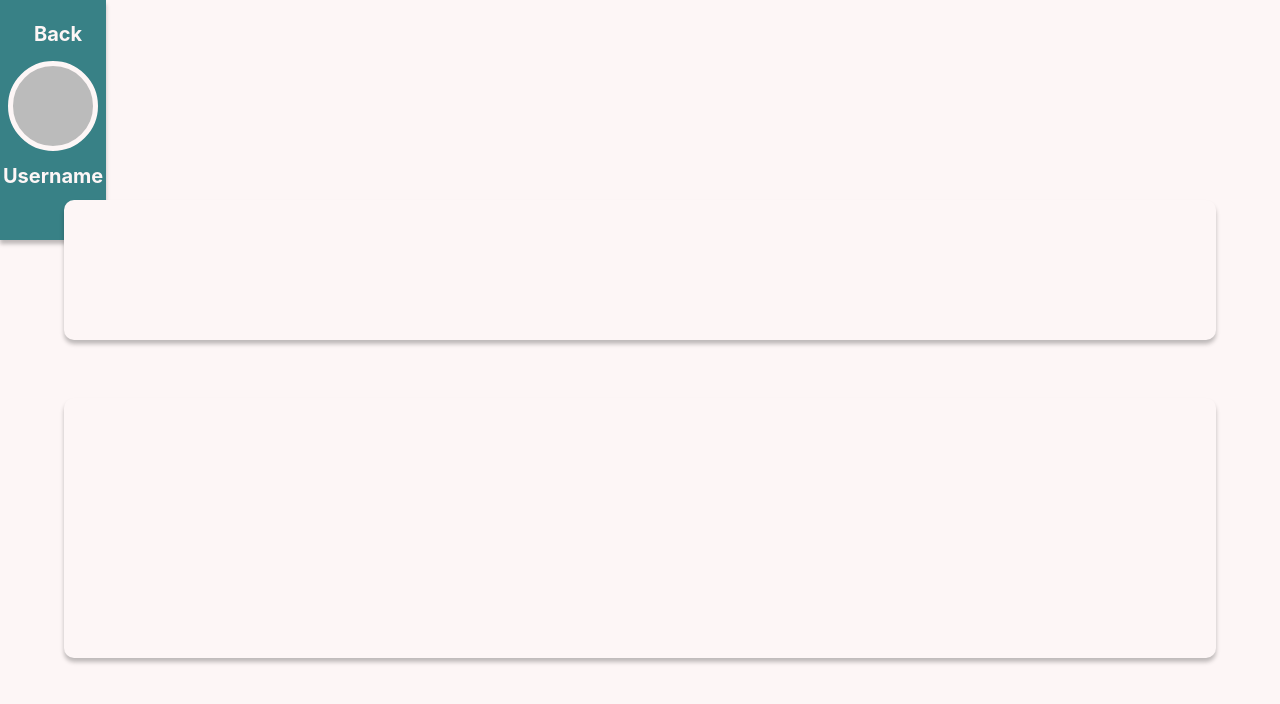
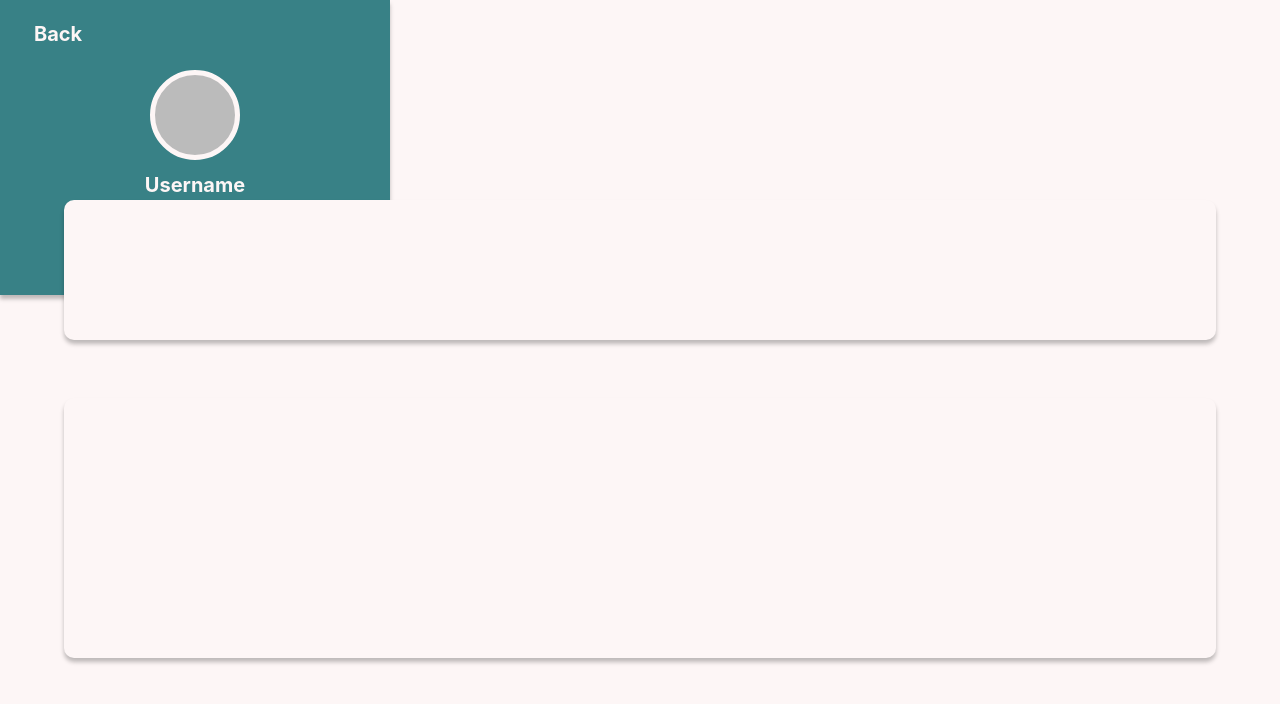
Before and after one commit to JasonFernandoo/CareConnect, a React (Vite) app in the folder CareConnect/: page /profile in a window 1280 px wide. Shown: the top 704 px of the page. Built offline with nearby package versions, Linux system fonts and the light colour scheme.

Commit message:
refactor: update web

```diff
--- a/CareConnect/src/Book/Book.css
+++ b/CareConnect/src/Book/Book.css
@@ -73,6 +73,7 @@ input {
     border-radius: 5px;
     margin-bottom: 10px;
     font-size: 12px;
+    color: black;
     background-color: var(--color-4);
     box-shadow: 0px 4px 4px rgba(0, 0, 0, 0.25);
 }
--- a/CareConnect/src/Profile/Profile.css
+++ b/CareConnect/src/Profile/Profile.css
@@ -3,6 +3,11 @@
     --color-2: #388186;
     --color-3: #A5E9E1;
     --color-4: #FDF6F6;
+}
+
+#root {
+    width: 390px;
+    height: 844px;
 }
 
 body {
@@ -24,8 +29,8 @@ body {
     cursor: pointer;
 }
 
-.top {
-    height: 30%;
+.container-profile {
+    height: 35%;
     background-color: var(--color-2);
     box-shadow: 0px 4px 4px rgba(0, 0, 0, 0.25);
 }
@@ -51,7 +56,7 @@ body {
 }
 
 .bottom {
-    height: 70%;
+    height: 60%;
 
 }
 
--- a/CareConnect/src/Profile/Profile.jsx
+++ b/CareConnect/src/Profile/Profile.jsx
@@ -6,8 +6,8 @@ function Profile() {
     const navigate = useNavigate();
 
     return (
-        <div className="container">
-            <div className='top'>
+        <div className="container-profile">
+            <div className='top-profile'>
                 <div className="back-profile">
                     <button onClick={() => navigate('/')}>Back</button>
                 </div>
```
